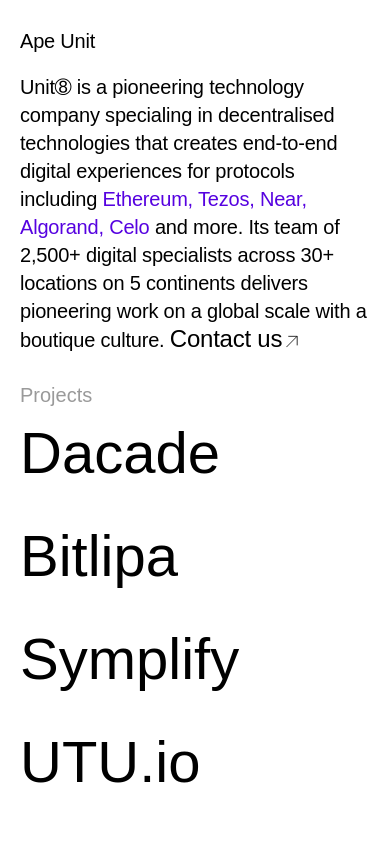
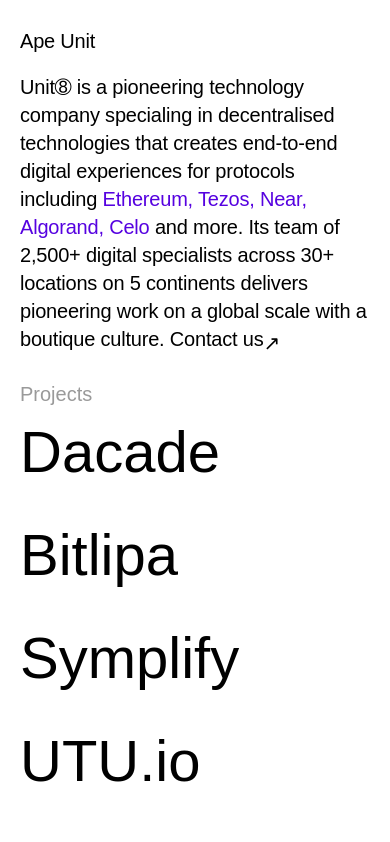
Before and after one commit to TheGymRwanda/zzz-unit8, a Next.js app: page / in a window 390 px wide. Shown: the top 842 px of the page. Built offline with nearby package versions, Linux system fonts and the light colour scheme; a web font is replaced by a local one.

Commit message:
refactor: applies QA request

```diff
--- a/components/sections/Header.jsx
+++ b/components/sections/Header.jsx
@@ -3,11 +3,11 @@ import CustomLink from "../ui/CustomLink";
 export default function Header() {
     return (
         <section className="my-6.6  w-full">
-            <div className="flex gap-5.5 flex-col min-w-full text-2.5xl font-normal leading-7 xl:flex-row lg:justify-between lg:text-2xl -tracking-sm">
+            <div className="flex gap-5.5 flex-col min-w-full text-2.5xl font-normal leading-7 lg:flex-row lg:justify-between sm:text-2xl -tracking-sm">
                 <h1 className="flex-grow">
                     Ape Unit
                 </h1>
-                <span className="xl:w-50">
+                <span className="lg:w-9/12 xl:w-50">
                     Unit➇ is a pioneering technology company specialing in
                     decentralised technologies that creates end-to-end digital
                     experiences for protocols including
--- a/components/ui/CustomLink.jsx
+++ b/components/ui/CustomLink.jsx
@@ -3,20 +3,15 @@ import Link from "next/link";
 
 export default function CustomLink({ link, text, style, target }) {
   return (
-      <Link href={`${link ? link : "/"}`} target={target}>
+      <Link className="relative" href={`${link ? link : "/"}`} target={target}>
         <div
-          className={`relative transition-all duration-700 inline-flex items-center lg:text-2xl text-2.5xl font-normal leading-7  group ${style}`}
+          className={`relative h-fit p-0 transition-all duration-700 inline-flex items-center lg:text-2xl text-2.5xl font-normal leading-7  group ${style}`}
         >
-          <span className="self-end -tracking-sm">{text}</span>
+          <span className="relative  transition after:duration-700 inline-flex items-center lg:text-2xl text-2.5xl font-normal leading-7 -tracking-sm after:content-['↗'] after:relative after:-bottom-1 after:text-2.5xl after:lg:text-2xl after:lg:group-hover:-top-1 after:lg:group-hover:-right-1 ">{text}</span>
           <span
-            className={`absolute transition-all duration-300 -right-4 top-0.6 group-hover:top-0.2 lg:group-hover:top-0.3 group-hover:-right-5`}
+            className={`absolute transition-all duration-300 -right-4 bottom-0 group-hover:top-0.2 lg:group-hover:top-0.3 group-hover:-right-5`}
           >
-            <Image
-              src={"/assets/icons/upRight_arrow.svg"}
-              width={"12"}
-              height={"12"}
-              alt="Up right icon"
-            />
+
           </span>
         </div>
       </Link>
```
